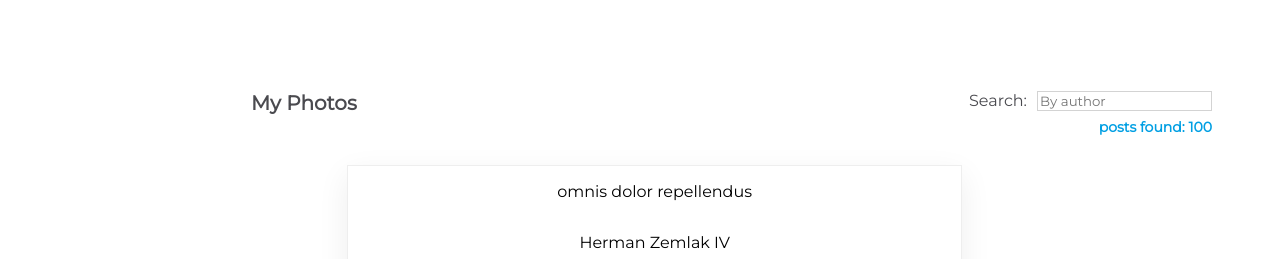
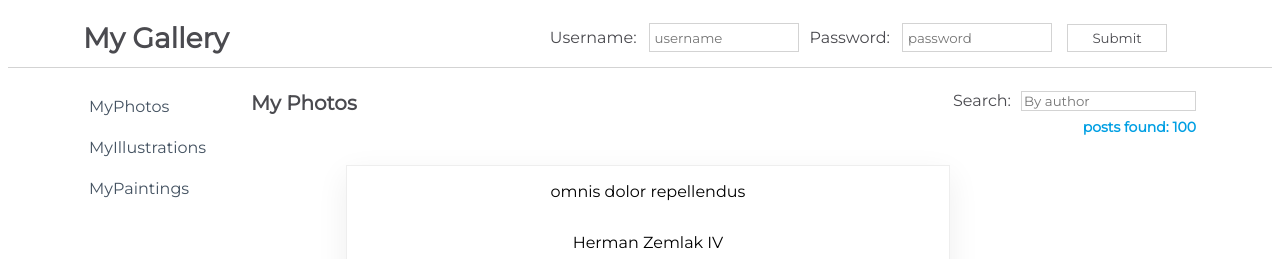
Before and after one commit to ErikHgm/React-challenges, a React (Create React App) app in the folder my-app/: page / in a window 1280 px wide. Shown: the top 259 px of the page. Built offline with nearby package versions, Linux system fonts and the light colour scheme.

Commit message:
:white_check_mark: Hooks Challenge

```diff
--- a/my-app/src/App.js
+++ b/my-app/src/App.js
@@ -1,15 +1,17 @@
 import css from './App.module.css';
-import Content from './components/Content';
-//import NavBarForm from './components/NavBarForm';
-//import Sidebar from './components/Sidebar';
+import ContentHooks from './components/ContentHooks';
+import NavBarForm from './components/NavBarForm';
+import Sidebar from './components/Sidebar';
 //import NavBarSimple from './components/NavBarSimple';
 
 
 function App() {
   return (
     <div className={css.App}>
-      <Content />
-   </div>
+      <NavBarForm />
+      <Sidebar />
+      <ContentHooks />
+    </div>
   );
 }
 
--- a/my-app/src/components/Content.js
+++ b/my-app/src/components/Content.js
@@ -39,6 +39,7 @@ export class Content extends Component {
     render() {
         return (
             <div className={css.Content}>
+
                 <div className={css.TitleBar}>
                     <h1>My Photos</h1>
                     <form>
--- /dev/null
+++ b/my-app/src/components/ContentHooks.js
@@ -0,0 +1,45 @@
+import React, { useState, useEffect } from 'react'
+import css from "./css/Content.module.css"
+import { savedPosts } from "../posts.json"
+import PostItem from './PostItem'
+import Loader from './Loader'
+
+function ContentHooks() {
+    const [isLoaded, setisLoaded] = useState(false)
+    const [fetchedPosts, setfetchedPosts] = useState([])
+
+    useEffect(() => {
+        setTimeout(() => {
+            setisLoaded(isLoaded => true)
+            setfetchedPosts(savedPosts)
+        }, 2000);
+    }, [])
+
+    const handleChange = (e) => {
+        const name = e.target.value.toLowerCase()
+        console.log(name)
+        const filteredPosts = savedPosts.filter(post => {
+            return post.name.toLowerCase().includes(name)
+        })
+        setfetchedPosts(filteredPosts)
+    }
+    return (
+        <div className={css.Content}>
+            <div className={css.TitleBar}>
+                <h1>My Photos</h1>
+                <form>
+                    <label htmlFor='searchInput'>Search:</label>
+                    <input onChange={(e) => handleChange(e)} type="search" id='searchInput' placeholder='By author' />
+                    <h4>posts found: {fetchedPosts.length}</h4>
+                </form>
+            </div>
+            <div className={css.SearchResults}>
+
+                {isLoaded ? <PostItem item={fetchedPosts} /> : <Loader />}
+
+            </div>
+        </div>
+    )
+}
+
+export default ContentHooks
```
